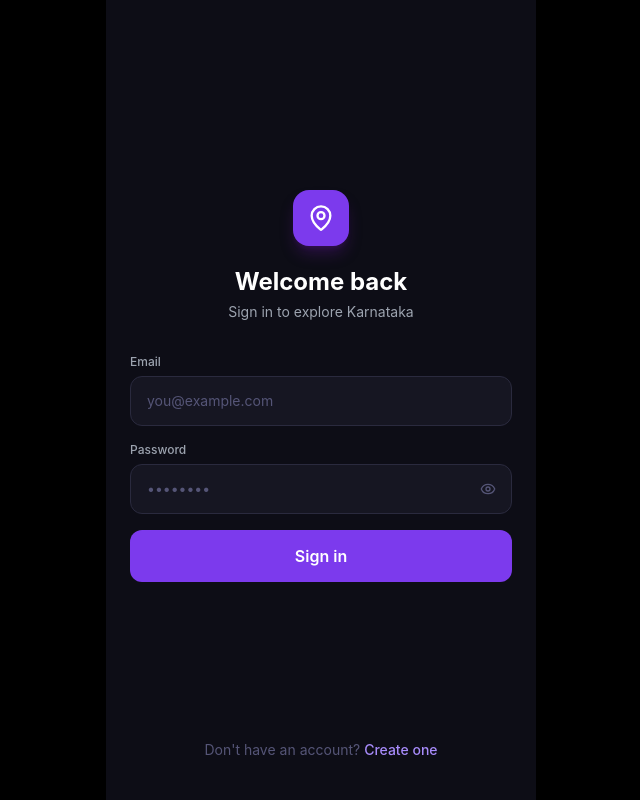
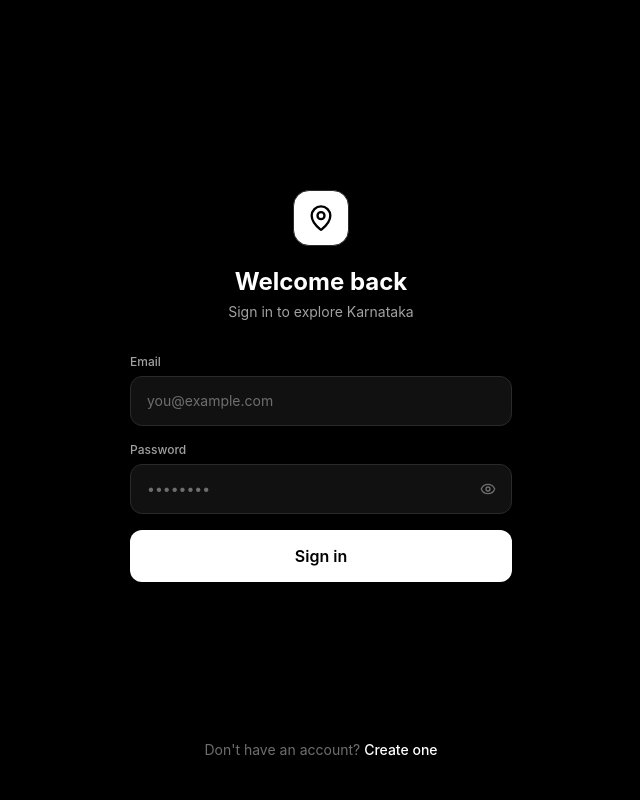
Before and after one commit to Pranay-Bhaskar/video-pipeline, a Next.js app: page /login in a window 1280 px wide. Shown: the whole page, without its empty margins (319-959 px from the left). Built offline with nearby package versions, Linux system fonts and the light colour scheme; no server answers.

Commit message:
update  css

```diff
--- a/src/app/login/page.tsx
+++ b/src/app/login/page.tsx
@@ -1,3 +1,4 @@
+/*
 "use client";
 
 import { useState } from "react";
@@ -39,7 +40,7 @@ export default function LoginPage() {
 
   return (
     <div className="min-h-dvh flex flex-col bg-[#0d0d16]">
-      {/* Hero */}
+      {/* Hero *}
       <div className="flex-1 flex flex-col items-center justify-center px-6 pt-16 pb-8">
         <div className="w-14 h-14 rounded-2xl bg-[#7c3aed] flex items-center justify-center mb-5 shadow-lg shadow-purple-900/40">
           <MapPin className="w-7 h-7 text-white" />
@@ -108,3 +109,124 @@ export default function LoginPage() {
     </div>
   );
 }
+*/
+
+
+"use client";
+
+
+import { useState } from "react";
+import Link from "next/link";
+import { useRouter } from "next/navigation";
+import { Eye, EyeOff, MapPin, Loader2 } from "lucide-react";
+import { useAuth } from "@/features/auth/AuthContext";
+import { cn } from "@/lib/utils";
+
+
+export default function LoginPage() {
+  const router = useRouter();
+  const { login } = useAuth();
+  const [form, setForm] = useState({ email: "", password: "" });
+  const [showPwd, setShowPwd] = useState(false);
+  const [loading, setLoading] = useState(false);
+  const [error, setError] = useState("");
+
+
+  const handleSubmit = async (e: React.FormEvent) => {
+    e.preventDefault();
+    setError("");
+    setLoading(true);
+    try {
+      const res = await fetch("/api/auth/login", {
+        method: "POST",
+        headers: { "Content-Type": "application/json" },
+        body: JSON.stringify(form),
+      });
+      const data = await res.json();
+      if (!data.success) { setError(data.error); return; }
+      login(data.data.user);
+      if (data.data.user.role === "ADMIN") router.push("/admin");
+      else router.push("/");
+    } catch {
+      setError("Something went wrong. Try again.");
+    } finally {
+      setLoading(false);
+    }
+  };
+
+
+  return (
+    <div className="min-h-dvh flex flex-col bg-[#000000]">
+      <div className="flex-1 flex flex-col items-center justify-center px-6 pt-16 pb-8">
+        <div className="w-14 h-14 rounded-2xl bg-white border border-[#2a2a2a] flex items-center justify-center mb-5 shadow-lg shadow-black/40">
+          <MapPin className="w-7 h-7 text-black" />
+        </div>
+        <h1 className="text-2xl font-bold text-white mb-1">Welcome back</h1>
+        <p className="text-sm text-[#a1a1a1] mb-8">Sign in to explore Karnataka</p>
+
+
+        {error && (
+          <div className="w-full bg-rose-500/10 border border-rose-500/30 rounded-xl px-4 py-3 text-sm text-rose-400 mb-4">
+            {error}
+          </div>
+        )}
+
+
+        <form onSubmit={handleSubmit} className="w-full space-y-4">
+          <div>
+            <label className="text-xs font-medium text-[#a1a1a1] mb-1.5 block">Email</label>
+            <input
+              type="email"
+              value={form.email}
+              onChange={(e) => setForm({ ...form, email: e.target.value })}
+              placeholder="you@example.com"
+              className="w-full bg-[#111111] border border-[#2a2a2a] rounded-xl px-4 py-3.5 text-sm text-white placeholder-[#6e6e6e] focus:border-white focus:ring-1 focus:ring-white transition-all"
+              required
+            />
+          </div>
+
+
+          <div>
+            <label className="text-xs font-medium text-[#a1a1a1] mb-1.5 block">Password</label>
+            <div className="relative">
+              <input
+                type={showPwd ? "text" : "password"}
+                value={form.password}
+                onChange={(e) => setForm({ ...form, password: e.target.value })}
+                placeholder="••••••••"
+                className="w-full bg-[#111111] border border-[#2a2a2a] rounded-xl px-4 py-3.5 pr-12 text-sm text-white placeholder-[#6e6e6e] focus:border-white focus:ring-1 focus:ring-white transition-all"
+                required
+              />
+              <button
+                type="button"
+                onClick={() => setShowPwd(!showPwd)}
+                className="absolute right-3 top-1/2 -translate-y-1/2 text-[#6e6e6e] hover:text-[#a1a1a1] p-1"
+              >
+                {showPwd ? <EyeOff className="w-4 h-4" /> : <Eye className="w-4 h-4" />}
+              </button>
+            </div>
+          </div>
+
+
+          <button
+            type="submit"
+            disabled={loading}
+            className="w-full bg-white hover:bg-[#f5f5f5] active:scale-[0.98] text-black font-semibold py-3.5 rounded-xl transition-all disabled:opacity-60 flex items-center justify-center gap-2 mt-2"
+          >
+            {loading ? <><Loader2 className="w-4 h-4 animate-spin" /> Signing in...</> : "Sign in"}
+          </button>
+        </form>
+      </div>
+
+
+      <div className="pb-10 px-6 text-center">
+        <p className="text-sm text-[#6e6e6e]">
+          Don&apos;t have an account?{" "}
+          <Link href="/signup" className="text-white font-medium hover:underline">
+            Create one
+          </Link>
+        </p>
+      </div>
+    </div>
+  );
+}
```
